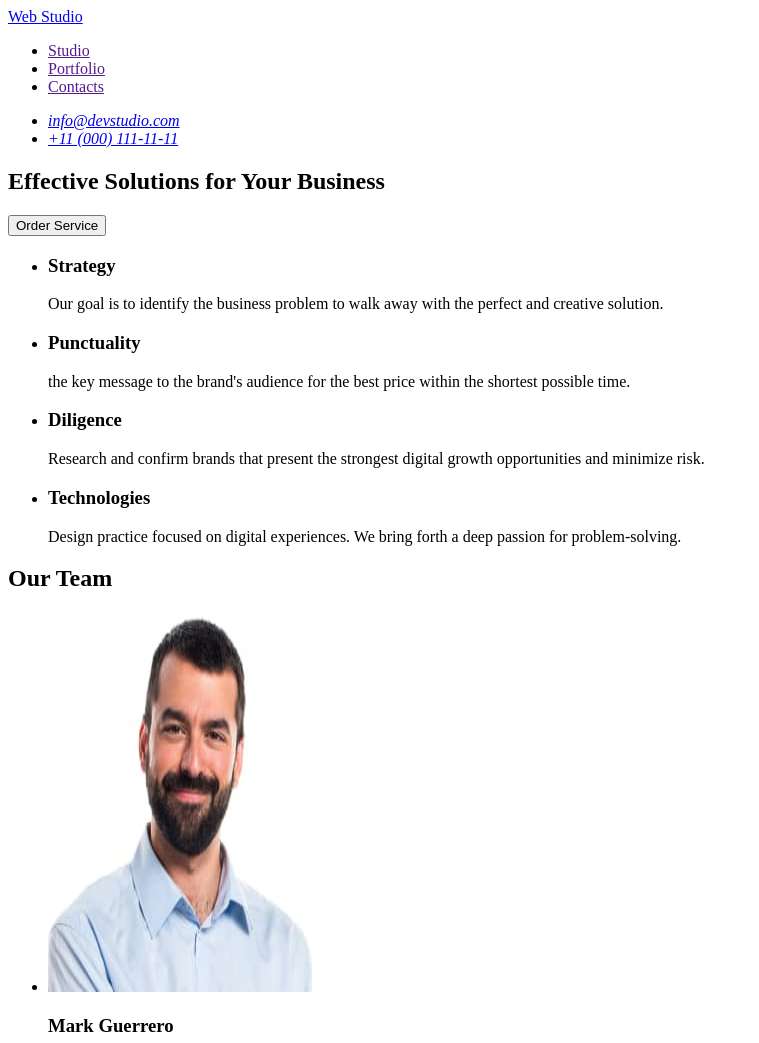
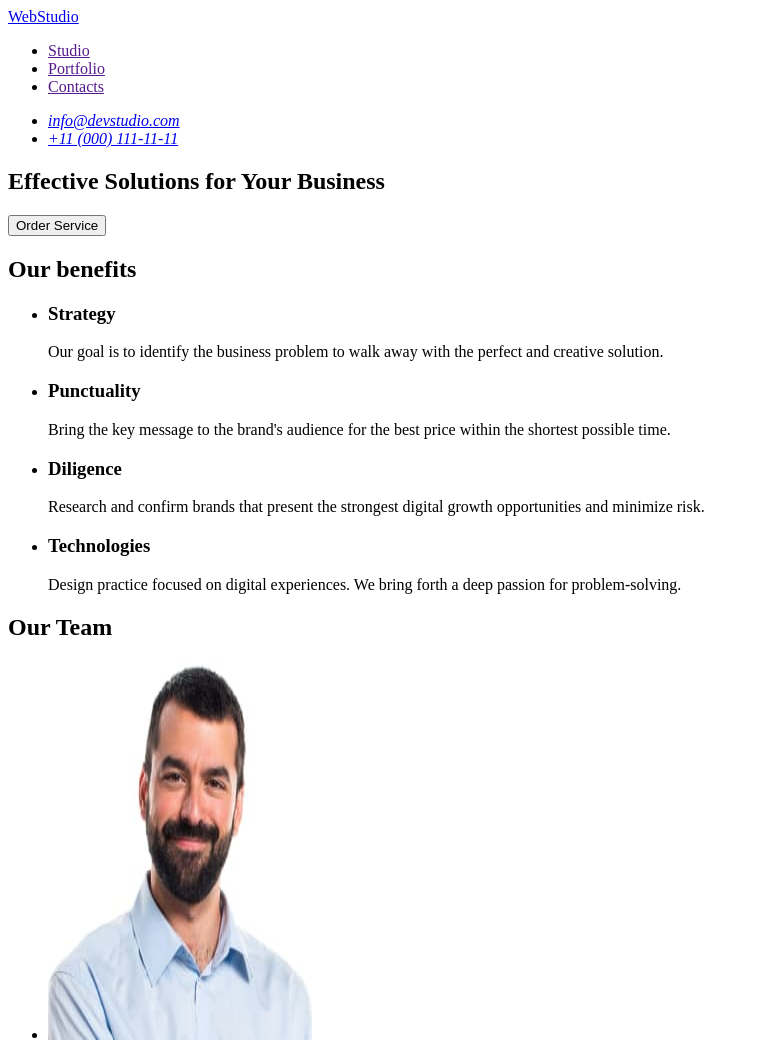
Before and after one commit to IraVovk96/goit-markup-hw-01, a plain HTML site: page index.html in a window 1280 px wide. Shown: the top 1043 px of the page, without its empty margins (0-759 px from the left). Drawn offline with Linux system fonts and the light colour scheme.

Commit message:
Update index.html

```diff
--- a/index.html
+++ b/index.html
@@ -8,7 +8,7 @@
   <body>
     <header>
       <nav>
-        <a href="./index.html">Web Studio</a>
+        <a href="./index.html">WebStudio</a>
         <ul>
           <li><a href="">Studio</a></li>
           <li><a href="">Portfolio</a></li>
@@ -18,7 +18,7 @@
       <address>
         <ul>
           <li><a href="mailto:info@devstudio.com">info@devstudio.com</a></li>
-          <li><a href="tel:+11(000)111-11-11">+11 (000) 111-11-11</a></li>
+          <li><a href="tel:+110001111111">+11 (000) 111-11-11</a></li>
         </ul>
       </address>
     </header>
@@ -28,6 +28,7 @@
         <button type="button">Order Service</button>
       </section>
       <section>
+        <h2>Our benefits</h2>
         <ul>
           <li>
             <h3>Strategy</h3>
@@ -39,8 +40,8 @@
           <li>
             <h3>Punctuality</h3>
             <p>
-              the key message to the brand's audience for the best price within
-              the shortest possible time.
+              Bring the key message to the brand's audience for the best price
+              within the shortest possible time.
             </p>
           </li>
           <li>
@@ -106,7 +107,7 @@
       </section>
     </main>
     <footer>
-      <a href="./index.html">Web Studio</a>
+      <a href="./index.html">WebStudio</a>
       <p>
         Increase the flow of customers and sales for your business with digital
         marketing & growth solutions.
```
